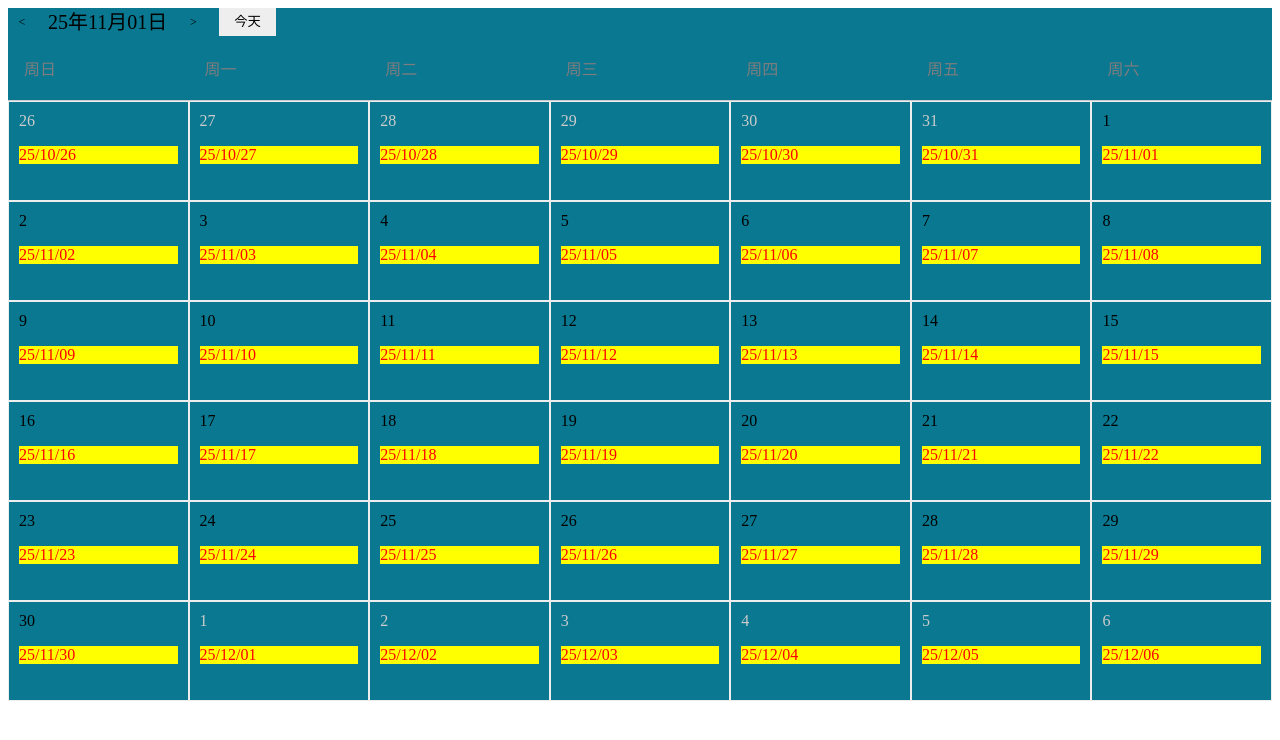
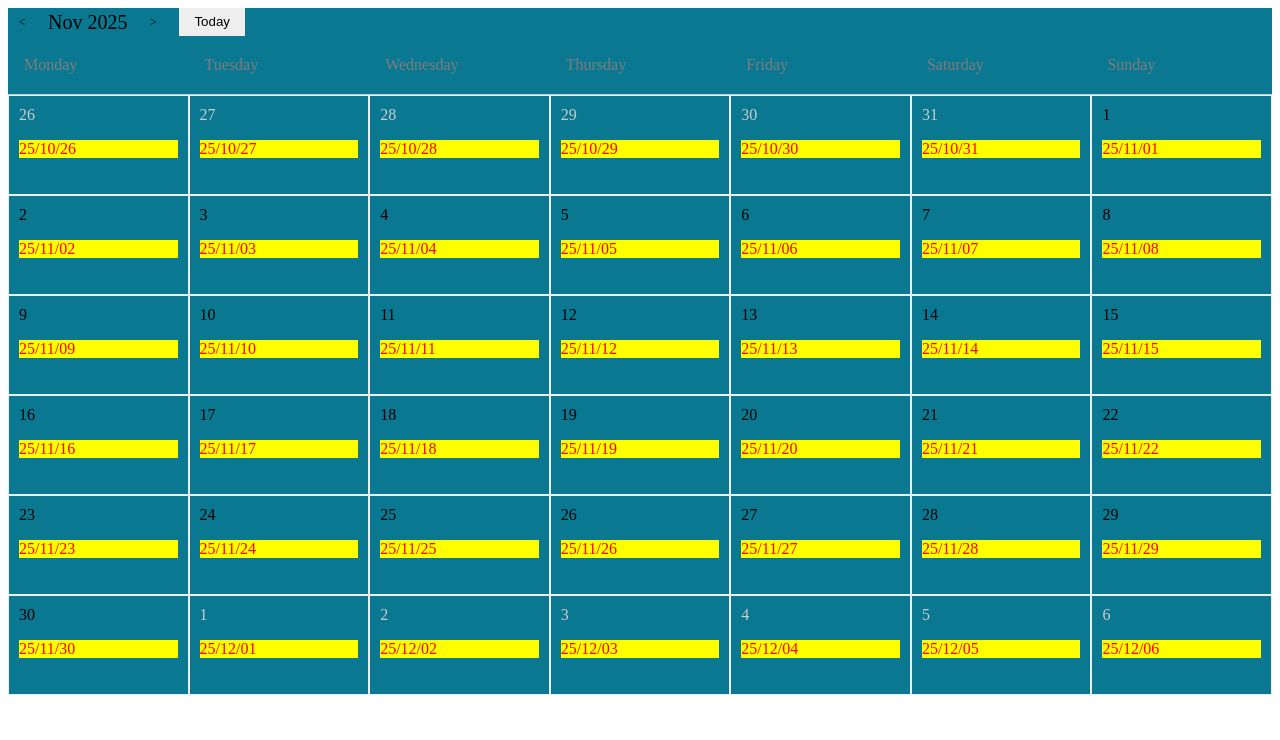
Before and after one commit to huzhiwu1/react-pro-practice, a React (Vite) app: page / in a window 1280 px wide. Shown: the top 740 px of the page. Built offline with nearby package versions, Linux system fonts and the light colour scheme.

Commit message:
feat(calendar): 添加国际化语言处理

```diff
--- a/src/Calendar/components/Header/index.tsx
+++ b/src/Calendar/components/Header/index.tsx
@@ -1,20 +1,24 @@
 import type { Dayjs } from "dayjs";
 import "./index.scss";
+import { useContext } from "react";
+import { allCalendarLocales, CalendarLocaleContext } from "../../locale";
 
 interface HeaderProps {
   value: Dayjs;
 }
 function Header(props: HeaderProps) {
   const date = props.value;
+  const { locale } = useContext(CalendarLocaleContext);
+  const calendarLocale = allCalendarLocales[locale];
   return (
     <div className="calendar-header">
       <div className="calendar-header-left">
         <div className="calendar-header-icon">&lt;</div>
         <div className="calendar-header-value">
-          {date.format("YY年MM月DD日")}
+          {date.format(calendarLocale.formatMonth)}
         </div>
         <div className="calendar-header-icon">&gt;</div>
-        <button className="calendar-header-btn">今天</button>
+        <button className="calendar-header-btn">{calendarLocale.today}</button>
       </div>
     </div>
   );
--- a/src/Calendar/components/MonthCalendar/index.tsx
+++ b/src/Calendar/components/MonthCalendar/index.tsx
@@ -1,6 +1,11 @@
-import type { FC, ReactNode } from "react";
+import { useContext, type FC, type ReactNode } from "react";
 import type { Dayjs } from "dayjs";
 import "./index.scss";
+import {
+  allCalendarLocales,
+  CalendarLocaleContext,
+  type CalendarType,
+} from "../../locale";
 
 export interface MonthCalendarProps {
   value: Dayjs;
@@ -83,17 +88,31 @@ function renderDays(
   ));
 }
 
-function renderWeekDays() {
-  const weekList = ["周日", "周一", "周二", "周三", "周四", "周五", "周六"];
+function renderWeekDays(calendarLocale: CalendarType) {
+  const weekList = [
+    "monday",
+    "tuesday",
+    "wednesday",
+    "thursday",
+    "friday",
+    "saturday",
+    "sunday",
+  ];
   return weekList.map((item) => {
-    return <div className="calendar-week-item">{item}</div>;
+    return (
+      <div className="calendar-week-item">{calendarLocale.week[item]}</div>
+    );
   });
 }
 const MonthCalendar: FC<MonthCalendarProps> = (props) => {
   const { dateRender, dateInnerContent } = props;
+  const { locale } = useContext(CalendarLocaleContext);
+  const calendarLocale = allCalendarLocales[locale];
   return (
     <div className="calendar-month-container">
-      <div className="calendar-week-container">{renderWeekDays()}</div>
+      <div className="calendar-week-container">
+        {renderWeekDays(calendarLocale)}
+      </div>
       <div className="calendar-month-body">
         {renderDays(getAllDays(props.value), dateRender, dateInnerContent)}
       </div>
--- a/src/Calendar/index.tsx
+++ b/src/Calendar/index.tsx
@@ -6,20 +6,27 @@ import cs from "classnames";
 
 import MonthCalendar from "./components/MonthCalendar";
 import Header from "./components/Header";
+import { CalendarLocaleContext } from "./locale";
 
 export interface CalendarProps extends MonthCalendarProps {
+  locale?: string;
   value: Dayjs;
   style?: CSSProperties;
   className?: string | string[];
 }
 function Calendar(props: CalendarProps) {
-  const { className, style } = props;
+  const { className, style, locale } = props;
   const classNames = cs("calendar", className);
+
   return (
-    <div className={classNames} style={style}>
-      <Header {...props} />
-      <MonthCalendar {...props} />
-    </div>
+    <CalendarLocaleContext.Provider
+      value={{ locale: locale || navigator.language }}
+    >
+      <div className={classNames} style={style}>
+        <Header {...props} />
+        <MonthCalendar {...props} />
+      </div>
+    </CalendarLocaleContext.Provider>
   );
 }
 function App() {
@@ -29,6 +36,7 @@ function App() {
         className={"test_calendar_className"}
         style={{ background: "#097890" }}
         value={DayJS("2025-11-1")}
+        locale="en-US"
         // dateRender={(date) => (
         //   <div
         //     className="dateRender"
--- /dev/null
+++ b/src/Calendar/locale/en-US.ts
@@ -0,0 +1,32 @@
+import type { CalendarType } from "./interface";
+
+const CalendarLocale: CalendarType = {
+  formatYear: "YYYY",
+  formatMonth: "MMM YYYY",
+  today: "Today",
+  month: {
+    January: "January",
+    February: "February",
+    March: "March",
+    April: "April",
+    May: "May",
+    June: "June",
+    July: "July",
+    August: "August",
+    September: "September",
+    October: "October",
+    November: "November",
+    December: "December",
+  },
+  week: {
+    monday: "Monday",
+    tuesday: "Tuesday",
+    wednesday: "Wednesday",
+    thursday: "Thursday",
+    friday: "Friday",
+    saturday: "Saturday",
+    sunday: "Sunday",
+  },
+};
+
+export default CalendarLocale;
--- /dev/null
+++ b/src/Calendar/locale/index.ts
@@ -0,0 +1,10 @@
+import type { CalendarType } from "./interface";
+import zhCN from "./zh-CN";
+import enUS from "./en-US";
+export type { CalendarType } from "./interface";
+export { CalendarLocaleContext } from "./localeContext";
+
+export const allCalendarLocales: Record<string, CalendarType> = {
+  "zh-CN": zhCN,
+  "en-US": enUS,
+};
--- /dev/null
+++ b/src/Calendar/locale/interface.ts
@@ -0,0 +1,30 @@
+export interface CalendarType {
+  formatYear: string;
+  formatMonth: string;
+  today: string;
+  month: {
+    January: string;
+    February: string;
+    March: string;
+    April: string;
+    May: string;
+    June: string;
+    July: string;
+    August: string;
+    September: string;
+    October: string;
+    November: string;
+    December: string;
+    // eslint-disable-next-line @typescript-eslint/no-explicit-any
+  } & Record<string, any>;
+  week: {
+    monday: string;
+    tuesday: string;
+    wednesday: string;
+    thursday: string;
+    friday: string;
+    saturday: string;
+    sunday: string;
+    // eslint-disable-next-line @typescript-eslint/no-explicit-any
+  } & Record<string, any>;
+}
--- /dev/null
+++ b/src/Calendar/locale/localeContext.ts
@@ -0,0 +1,8 @@
+import { createContext } from "react";
+
+export interface CalendarLocaleContext {
+  locale: string;
+}
+export const CalendarLocaleContext = createContext<CalendarLocaleContext>({
+  locale: "zh-CN",
+});
--- /dev/null
+++ b/src/Calendar/locale/zh-CN.ts
@@ -0,0 +1,31 @@
+import type { CalendarType } from "./interface";
+
+const calendarLocale: CalendarType = {
+  formatYear: "YYYY 年",
+  formatMonth: "MM 月",
+  month: {
+    January: "一月",
+    February: "二月",
+    March: "三月",
+    April: "四月",
+    May: "五月",
+    June: "六月",
+    July: "七月",
+    August: "八月",
+    September: "九月",
+    October: "十月",
+    November: "十一月",
+    December: "十二月",
+  },
+  today: "今天",
+  week: {
+    monday: "星期一",
+    tuesday: "星期二",
+    wednesday: "星期三",
+    thursday: "星期四",
+    friday: "星期五",
+    saturday: "星期六",
+    sunday: "星期日",
+  },
+};
+export default calendarLocale;
```
